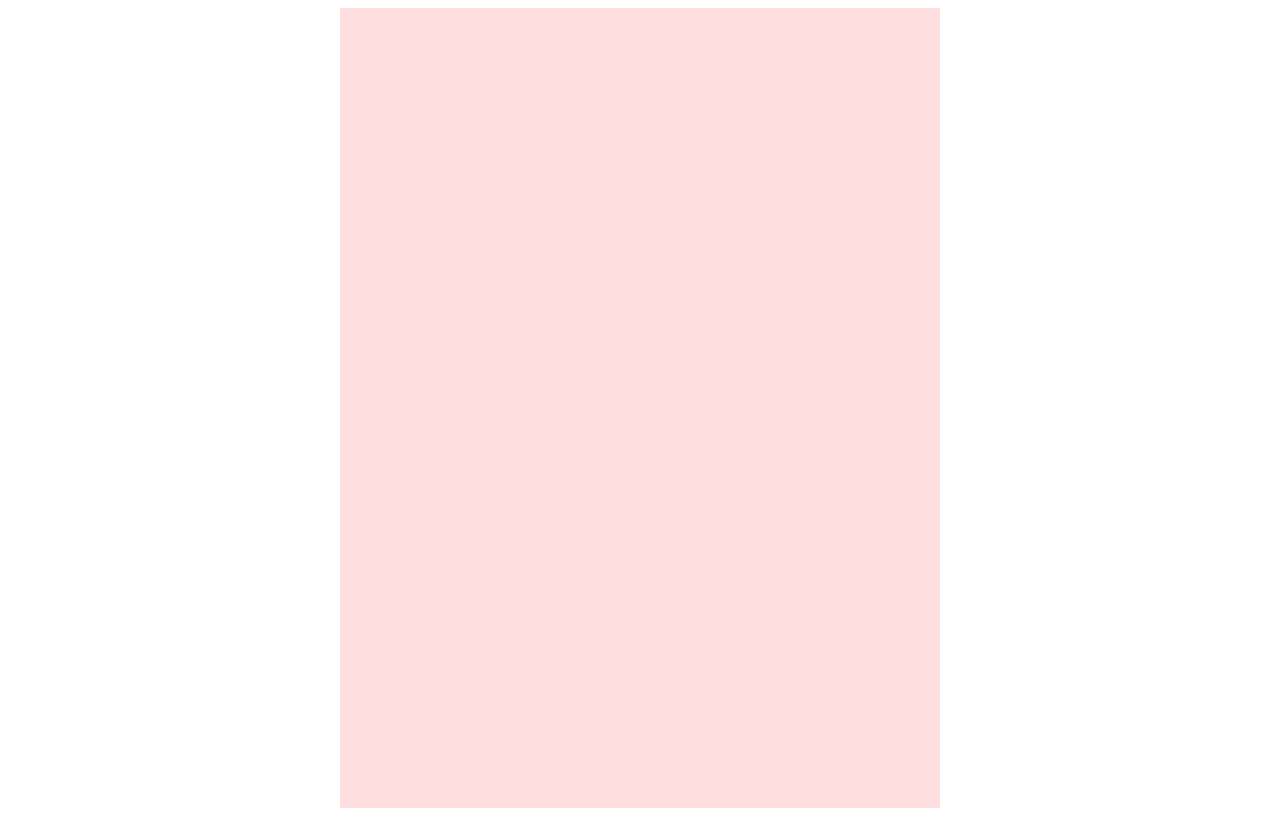
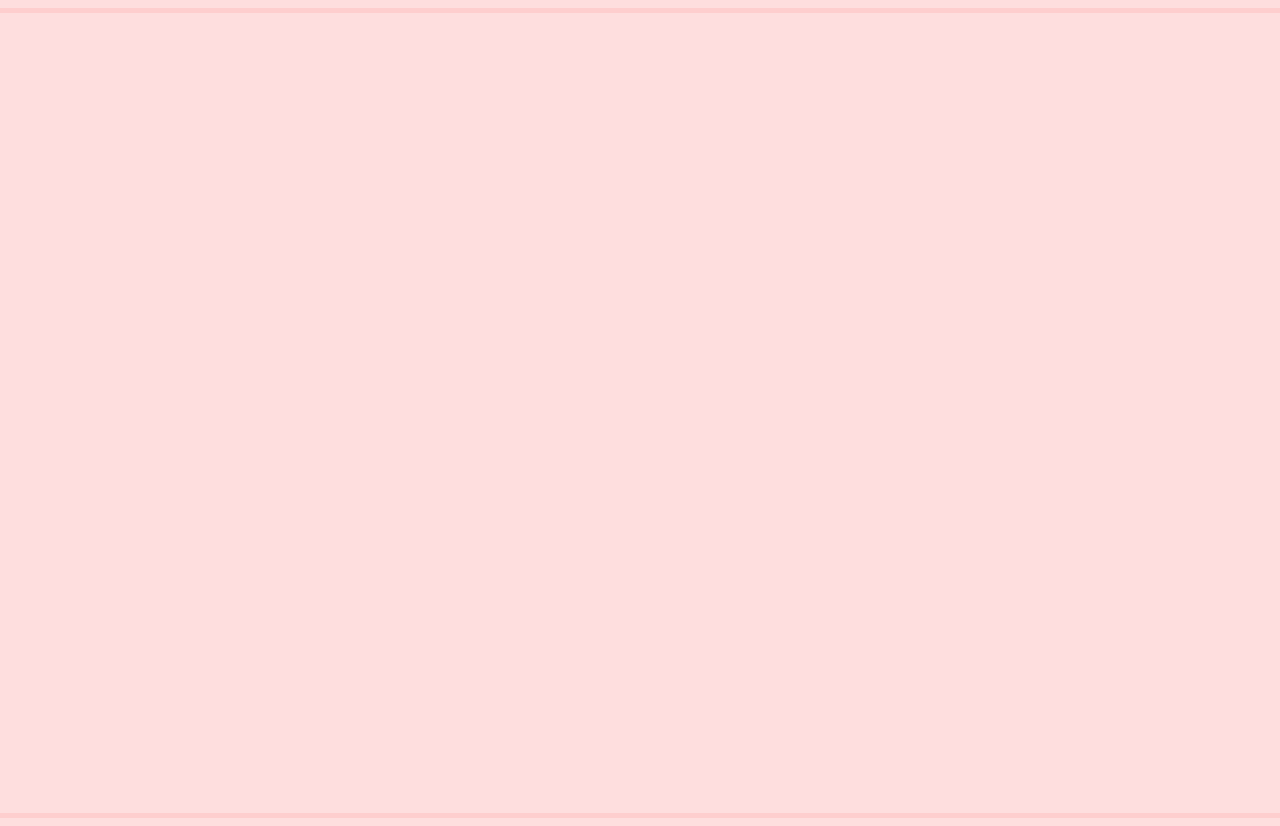
Before and after one commit to brunoskonrad/js13kgame-2019, a website: page index.html in a window 1280 px wide. Drawn offline with Linux system fonts and the light colour scheme.

Commit message:
Make game single-screen YOLO

```diff
--- a/index.html
+++ b/index.html
@@ -11,15 +11,17 @@
       display: flex;
       align-content: center;
       justify-content: center;
+      background-color: #fedede;
     }
 
     .my-game {
       background-color: #fedede;
+      border: 5px solid #fecece;
     }
   </style>
 </head>
 <body>
-  <canvas class="my-game" width="600" height="800"></canvas>
+  <canvas class="my-game" width="1280" height="800"></canvas>
 
   <!-- <script src="https://cdn.jsdelivr.net/npm/kontra@6.2.2/kontra.min.js"></script>
   <script src="game.js"></script> -->
--- a/src/constants.ts
+++ b/src/constants.ts
@@ -1,2 +1,2 @@
-export const BASE_SIZE = 40;
+export const BASE_SIZE = 32;
 export const GRAVITY = 15;
```
Also changed, not shown: 1 other file.
